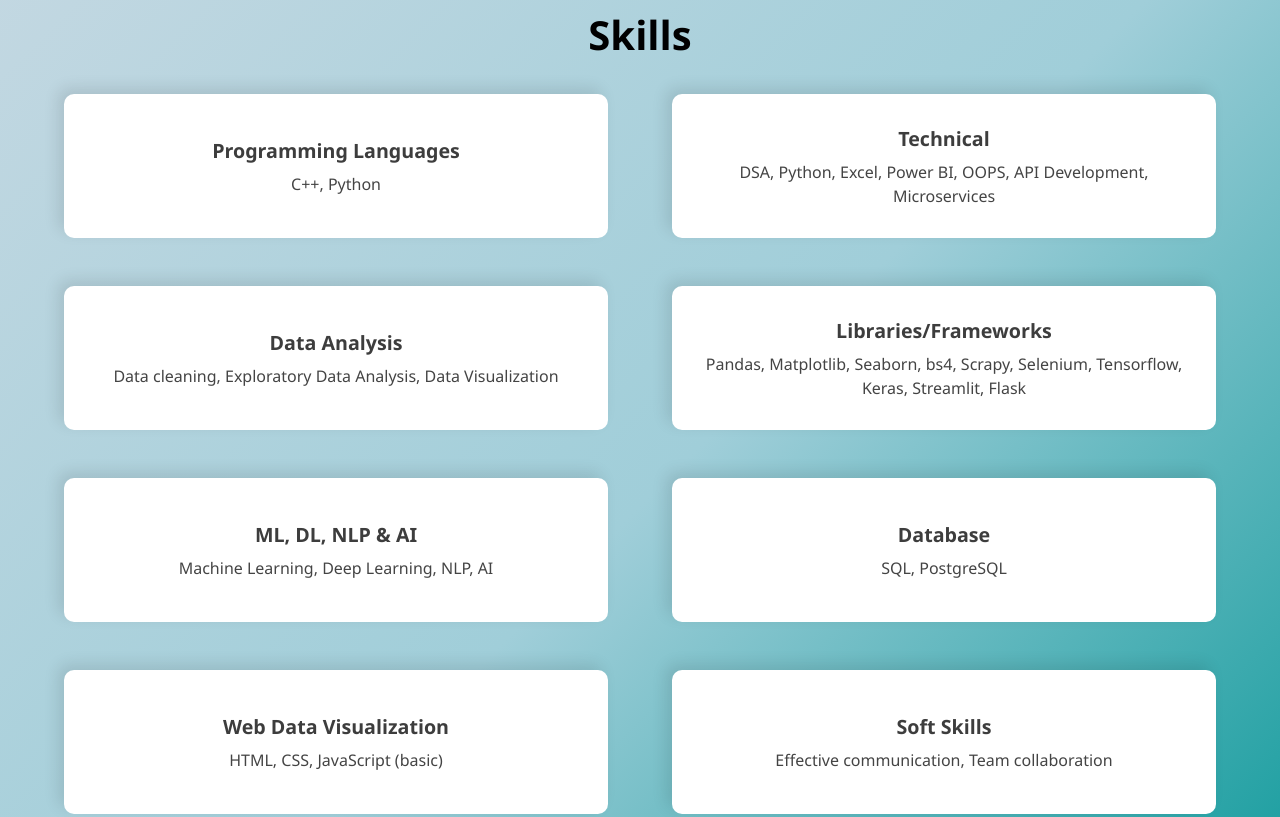
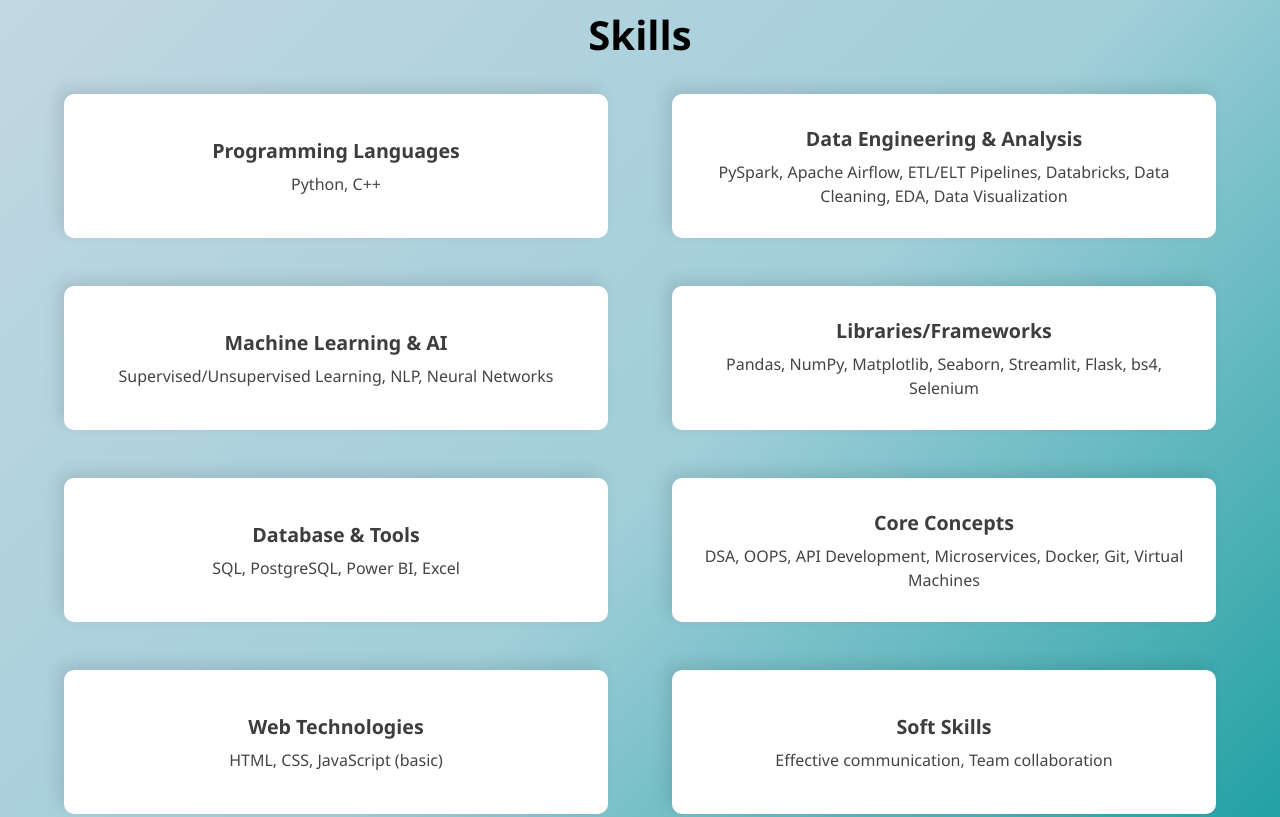
Before and after one commit to sneha280904/Portfolio-Space-Web-Code, a plain HTML site: page index.html in a window 1280 px wide. Shown: the part 4000-4817 px from the top of the page. Drawn offline with Linux system fonts and the light colour scheme.

Commit message:
initial commit

```diff
--- a/index.html
+++ b/index.html
@@ -36,7 +36,7 @@
         <li><a href="#skills">Skills</a></li> <!-- Skills Link -->
         <li><a href="#certificates">Certificate</a></li> <!-- Certificates Link -->
         <li><a href="#contact">Contact</a></li> <!-- Contact Link -->
-        <li><a href="https://drive.google.com/file/d/18XU7FqNEAv1vWyXECqhzeNrU8nPTlABD/view?usp=sharing" target="_blank"
+        <li><a href="https://drive.google.com/file/d/11CZn4behT87LsPfPmfzx22AtwRfNajoL/view?usp=sharing" target="_blank"
             download>Resume</a></li> <!-- Resume Download Link -->
       </ul>
     </div>
@@ -218,30 +218,30 @@
         <!-- Skill Cards: Programming, Technical, Data, Tools, etc. -->
         <div class="skill-card">
           <h3>Programming Languages</h3>
-          <p>C++, Python</p>
+          <p>Python, C++</p>
         </div>
         <div class="skill-card">
-          <h3>Technical</h3>
-          <p>DSA, Python, Excel, Power BI, OOPS, API Development, Microservices</p>
+          <h3>Data Engineering & Analysis</h3>
+          <p>PySpark, Apache Airflow, ETL/ELT Pipelines, Databricks, Data Cleaning, EDA, Data Visualization</p>
         </div>
         <div class="skill-card">
-          <h3>Data Analysis</h3>
-          <p>Data cleaning, Exploratory Data Analysis, Data Visualization</p>
+          <h3>Machine Learning & AI</h3>
+          <p>Supervised/Unsupervised Learning, NLP, Neural Networks</p>
         </div>
         <div class="skill-card">
           <h3>Libraries/Frameworks</h3>
-          <p>Pandas, Matplotlib, Seaborn, bs4, Scrapy, Selenium, Tensorflow, Keras, Streamlit, Flask</p>
+          <p>Pandas, NumPy, Matplotlib, Seaborn, Streamlit, Flask, bs4, Selenium</p>
         </div>
         <div class="skill-card">
-          <h3>ML, DL, NLP & AI</h3>
-          <p>Machine Learning, Deep Learning, NLP, AI</p>
+          <h3>Database & Tools</h3>
+          <p>SQL, PostgreSQL, Power BI, Excel</p>
         </div>
         <div class="skill-card">
-          <h3>Database</h3>
-          <p>SQL, PostgreSQL</p>
+          <h3>Core Concepts</h3>
+          <p>DSA, OOPS, API Development, Microservices, Docker, Git, Virtual Machines</p>
         </div>
         <div class="skill-card">
-          <h3>Web Data Visualization</h3>
+          <h3>Web Technologies</h3>
           <p>HTML, CSS, JavaScript (basic)</p>
         </div>
         <div class="skill-card">
@@ -269,7 +269,7 @@
       <div class="certificate-item">
         <img src="certificates/NPTEL-Python-for-Data-Science.jpg" alt="Python for Data Science" />
         <a href="https://drive.google.com/file/d/15nyQuf3s5ic9a31J1GF7NG6Lk0fbmjOJ/view?usp=sharing" target="blank">
-          <p>Python for Data Science</p>
+          <p>NPTEL Certificate - Python for Data Science</p>
         </a>
       </div>
 
@@ -277,7 +277,7 @@
       <div class="certificate-item">
         <img src="certificates/NPTEL-Machine-Learning-Specialization.jpg" alt="Machine Learning Specialization" />
         <a href="https://drive.google.com/file/d/1Ey0-mkDHzmf7zjdfqTrPefa9GMDeinEk/view?usp=drive_link" target="_blank">
-          <p>Machine Learning Specialization</p>
+          <p>NPTEL Certificate - Machine Learning Specialization</p>
         </a>
       </div>
 
@@ -353,7 +353,7 @@
           <!-- <a href="#" target="_blank"><i class="fab fa-twitter"></i> -->
           <a href="https://www.facebook.com/profile.php?id=100056393781813" target="_blank"><i
               class="fab fa-facebook"></i></a>
-          <a href="https://www.linkedin.com/in/sneha-gupta-a78839261" target="_blank"><i
+          <a href="https://www.linkedin.com/in/sneha-guptaaa/" target="_blank"><i
               class="fab fa-linkedin"></i></a>
           <a href="https://github.com/sneha280904" target="_blank"><i class="fab fa-github"></i></a>
           <a href="https://leetcode.com/u/sneha_04/" target="_blank" id="leetcode">
```
